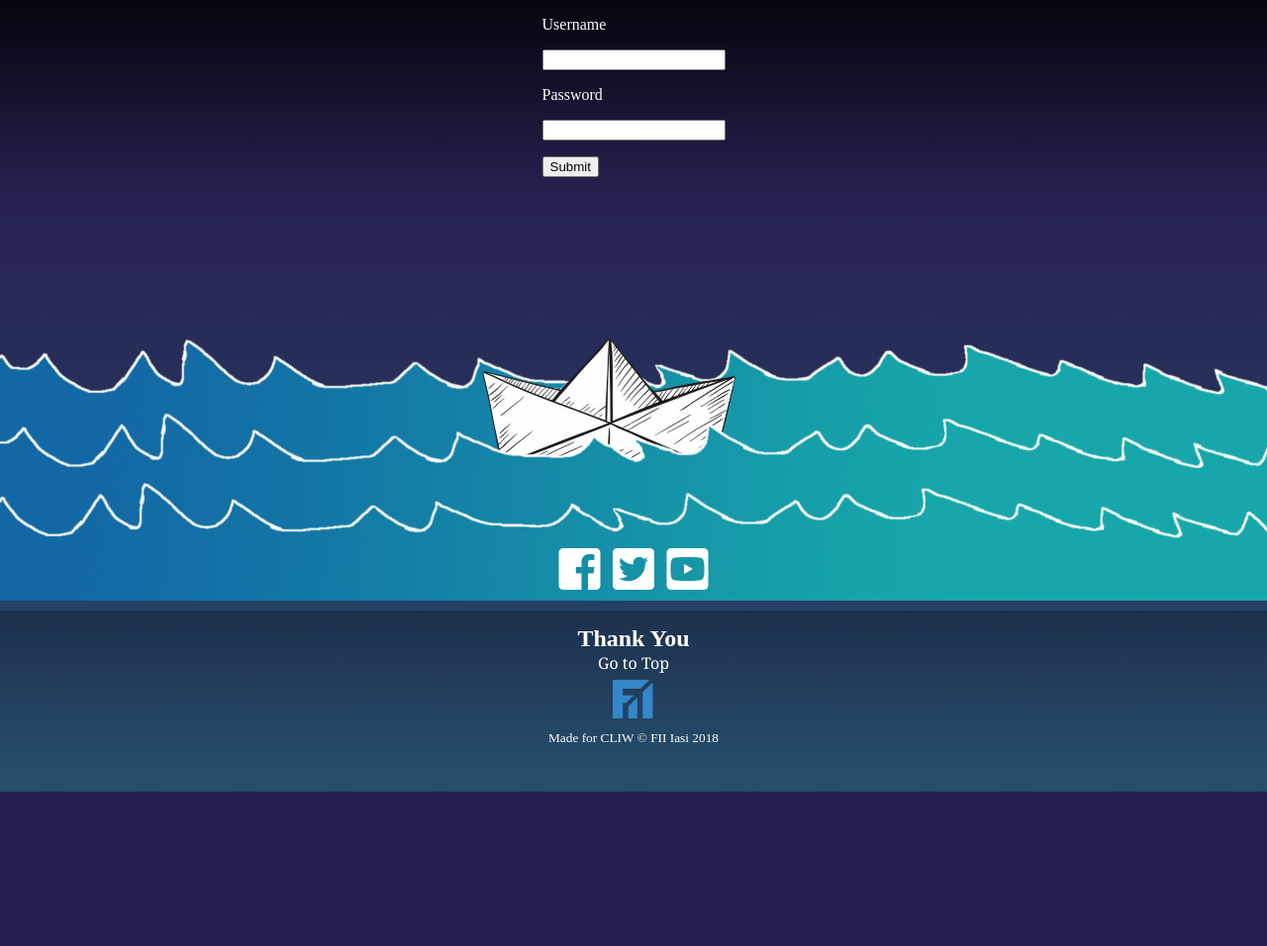
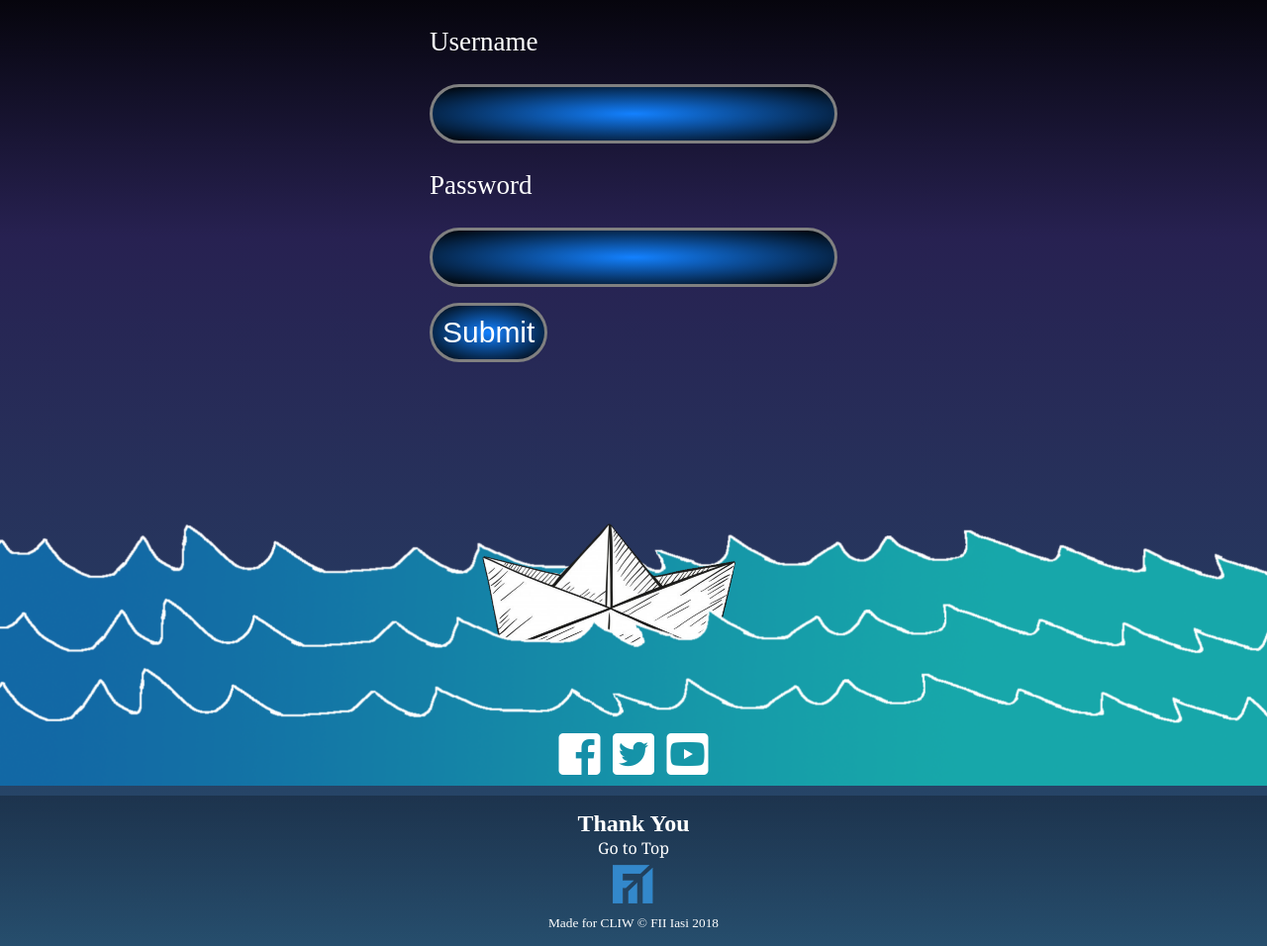
Before and after one commit to cristian1997/CLIW-fert, a PHP site: page /login.html in a window 1280 px wide. Shown: the part 98-1054 px from the top of the page at 99% size. Before the commit the page ends 898 px from the top, so only its background shows below. Run offline with PHP 8.4, Linux system fonts and the light colour scheme; some libraries are stand-ins or nearby versions.

Commit message:
form style

```diff
--- a/login.html
+++ b/login.html
@@ -9,6 +9,7 @@
     <meta charset="UTF-8">
     <link rel="stylesheet" href="style/style.css">
     <link rel="stylesheet" href="style/login.css">
+    <link rel="stylesheet" href="style/login-signup.css">
 
 </head>
 
@@ -59,10 +60,10 @@
     </header>
     <div class="content__container" style="margin: 0;">
         <section>
-            <form action="#">
+            <form>
                 <p>Username</p> <input type="text" name="username">
                 <p>Password</p> <input type="password" name="password">
-                <button type="submit" name="submit">Submit</button>
+                <button id="form-submit-button" type="button" name="submit">Submit</button>
             </form>
         </section>
         <div class="separator__container">
--- a/signup.html
+++ b/signup.html
@@ -8,6 +8,7 @@
         crossorigin="anonymous">
     <meta charset="UTF-8">
     <link rel="stylesheet" href="style/style.css">
+    <link rel="stylesheet" href="style/login-signup.css">
     <script src="./scripts/signup.js"></script>
 
 </head>
--- /dev/null
+++ b/style/login-signup.css
@@ -0,0 +1,26 @@
+
+form {
+    font-size: 27px;
+}
+
+form button {
+    display: block;
+    margin-top: 16px;
+}
+
+form input, form button {
+    font-size: 30px;
+    color: rgb(255, 255, 255);
+    padding: 10px;
+    border-radius: 1em;
+    border: solid gray 0.1em;
+    background-image: radial-gradient(rgb(19, 129, 255), black);
+}
+
+@media only screen and (max-width: 700px) {
+
+    form input, form button {
+    	font-size: 15px;
+    }
+
+}
--- a/style/play.css
+++ b/style/play.css
@@ -111,7 +111,7 @@ a {
     background-image: radial-gradient(rgb(19, 129, 255), black);
     border-radius: 1em;
     padding: 0 1em;
-    border: solid gray 0.2em;
+    border: solid gray 0.1em;
     margin: 0.5em;
 }
 
```
